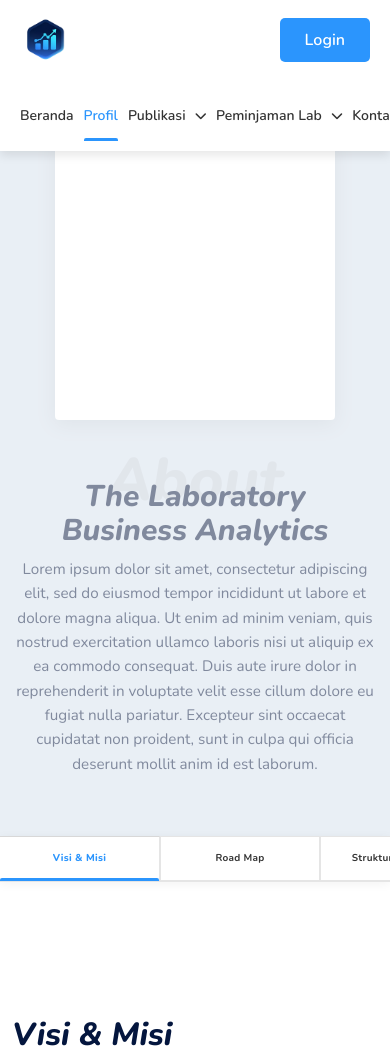
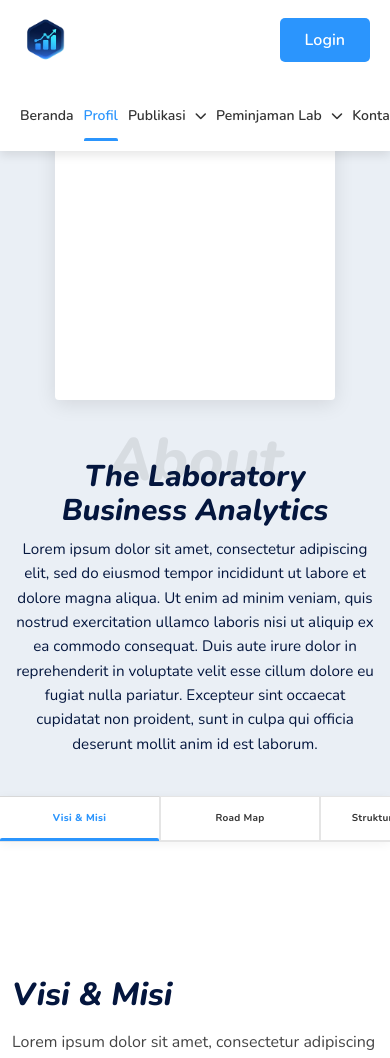
Before and after one commit to SkyWarLimit/PBL_BA, a PHP site: page /profile.html in a window 390 px wide. Shown: the top 1058 px of the page. Run offline with PHP 8.4, Linux system fonts and the light colour scheme.

Commit message:
fixed opacity issue in hero section

```diff
--- a/css/profileStyle.css
+++ b/css/profileStyle.css
@@ -381,24 +381,28 @@ body {
 }
 
 /* ========================================= */
-/* HERO SECTION STYLING */
+/* HERO SECTION STYLING - FIXED OPACITY ISSUE */
 /* ========================================= */
 
 .hero-section {
     width: 100%;
     position: relative;
     margin-top: 0;
+    height: 578px; /* Tambahkan tinggi tetap */
+    display: flex;
+    align-items: center;
+    justify-content: center;
 }
 
 .hero-rectangle {
     width: 100%;
-    height: 578px;
+    height: 100%;
     background-color: #D5E0EC;
     opacity: 0.5;
-    display: flex;
-    align-items: center;
-    justify-content: center;
-    position: relative;
+    position: absolute; /* Ubah menjadi absolute */
+    top: 0;
+    left: 0;
+    z-index: 1; /* Background di belakang */
 }
 
 .hero-container {
@@ -407,7 +411,9 @@ body {
     padding: 0 50px;
     display: flex;
     align-items: center;
-    gap: 60px; /* Reduced gap to move rectangle more to the left */'
+    gap: 60px;
+    position: relative; /* Penting untuk z-index */
+    z-index: 2; /* Konten di depan background */
 }
 
 .hero-inner-rectangle {
@@ -420,34 +426,37 @@ body {
     display: flex;
     align-items: center;
     justify-content: center;
-    margin-left: -20px; /* Additional left margin to shift rectangle more to the left */
+    margin-left: -20px;
+    position: relative;
+    z-index: 3;
 }
 
 .hero-text-content {
     flex: 1;
     position: relative;
     padding-left: 60px;
+    z-index: 3;
 }
 
 .about-overlay {
     position: absolute;
-    top: -50px; /* Adjusted to align properly with the title */
+    top: -50px;
     left: 16;
-    z-index: 1;
+    z-index: 3;
 }
 
 .about-text {
     font-size: 100px;
     font-weight: 800;
     font-style: italic;
-    color: rgba(0, 0, 0, 0.08); /* Only this text has 8% opacity */
+    color: rgba(0, 0, 0, 0.08);
     line-height: 1;
     display: block;
 }
 
 .title-content {
     position: relative;
-    z-index: 2;
+    z-index: 3;
 }
 
 .hero-main-title {
@@ -457,31 +466,35 @@ body {
 
 .title-line {
     display: block;
-    font-size: 50px; /* Font size 50 as requested */
+    font-size: 50px;
     font-weight: 800;
-    font-style: italic; /* Black italic as requested */
-    color: #04163E; /* Color #04163E as requested */
+    font-style: italic;
+    color: #04163E; /* Warna asli tanpa opacity */
     line-height: 1.1;
     margin-bottom: 1px;
 }
 
 .business-analytics {
-    color: #04163E; /* Same color for both lines */
+    color: #04163E; /* Warna asli tanpa opacity */
     margin-bottom: 0;
 }
 
 .hero-detailed-description {
     font-size: 1.1rem;
     line-height: 1.6;
-    color: #04163E; /* Changed to #04163E without opacity */
-    font-weight: 500; /* Slightly bolder for better readability */
+    color: #04163E; /* Warna asli tanpa opacity */
+    font-weight: 500;
     max-width: 800px;
     position: relative;
-    z-index: 2;
 }
 
 /* Responsive Design untuk Hero Section */
 @media (max-width: 1200px) {
+    .hero-section {
+        height: auto;
+        min-height: 578px;
+    }
+
     .hero-container {
         gap: 50px;
         padding: 0 40px;
@@ -497,6 +510,11 @@ body {
 }
 
 @media (max-width: 992px) {
+    .hero-section {
+        height: auto;
+        padding: 60px 0;
+    }
+
     .hero-container {
         flex-direction: column;
         text-align: center;
@@ -505,7 +523,7 @@ body {
     }
 
     .hero-inner-rectangle {
-        margin-left: 0; /* Reset left margin on mobile */
+        margin-left: 0;
     }
 
     .hero-text-content {
@@ -529,14 +547,13 @@ body {
     .hero-detailed-description {
         margin: 0 auto;
     }
-
-    .hero-rectangle {
-        height: auto;
-        padding: 60px 0;
-    }
 }
 
 @media (max-width: 768px) {
+    .hero-section {
+        padding: 50px 0;
+    }
+
     .hero-container {
         padding: 0 20px;
         gap: 30px;
@@ -561,6 +578,10 @@ body {
 }
 
 @media (max-width: 576px) {
+    .hero-section {
+        padding: 40px 0;
+    }
+
     .hero-container {
         padding: 0 15px;
     }
--- a/profile.html
+++ b/profile.html
@@ -68,6 +68,8 @@
     <!-- Hero Section -->
 <section class="hero-section">
     <div class="hero-rectangle">
+        <!-- Background rectangle dengan opacity -->
+    </div>
     <div class="hero-container">
         <div class="hero-inner-rectangle">
             <!-- Inner rectangle placeholder -->
@@ -91,7 +93,6 @@
                     Excepteur sint occaecat cupidatat non proident, sunt in culpa qui officia deserunt mollit
                     anim id est laborum.
                 </p>
-                    </div>
             </div>
         </div>
     </div>
```
Lines whose indentation alone changed are shown as unchanged.
